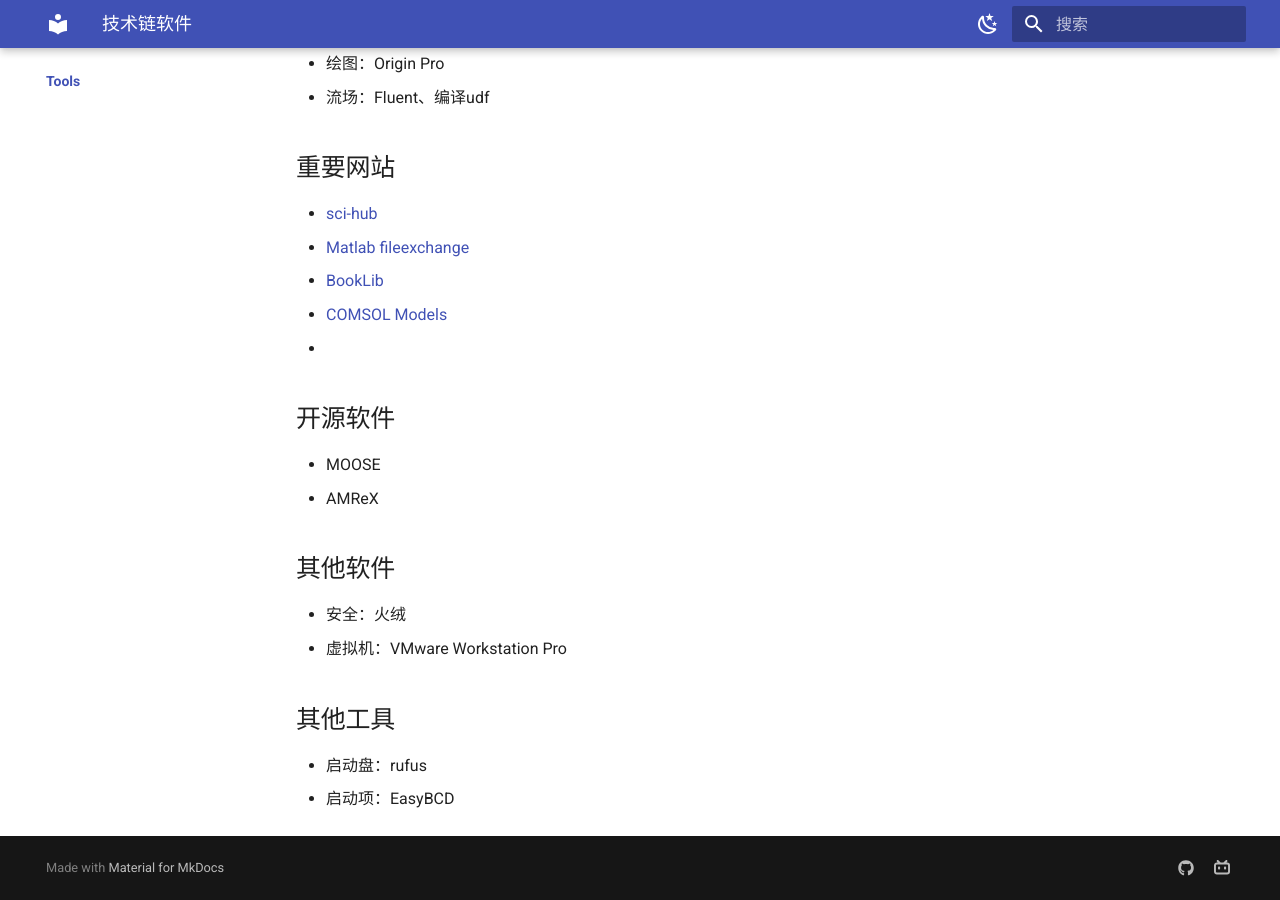
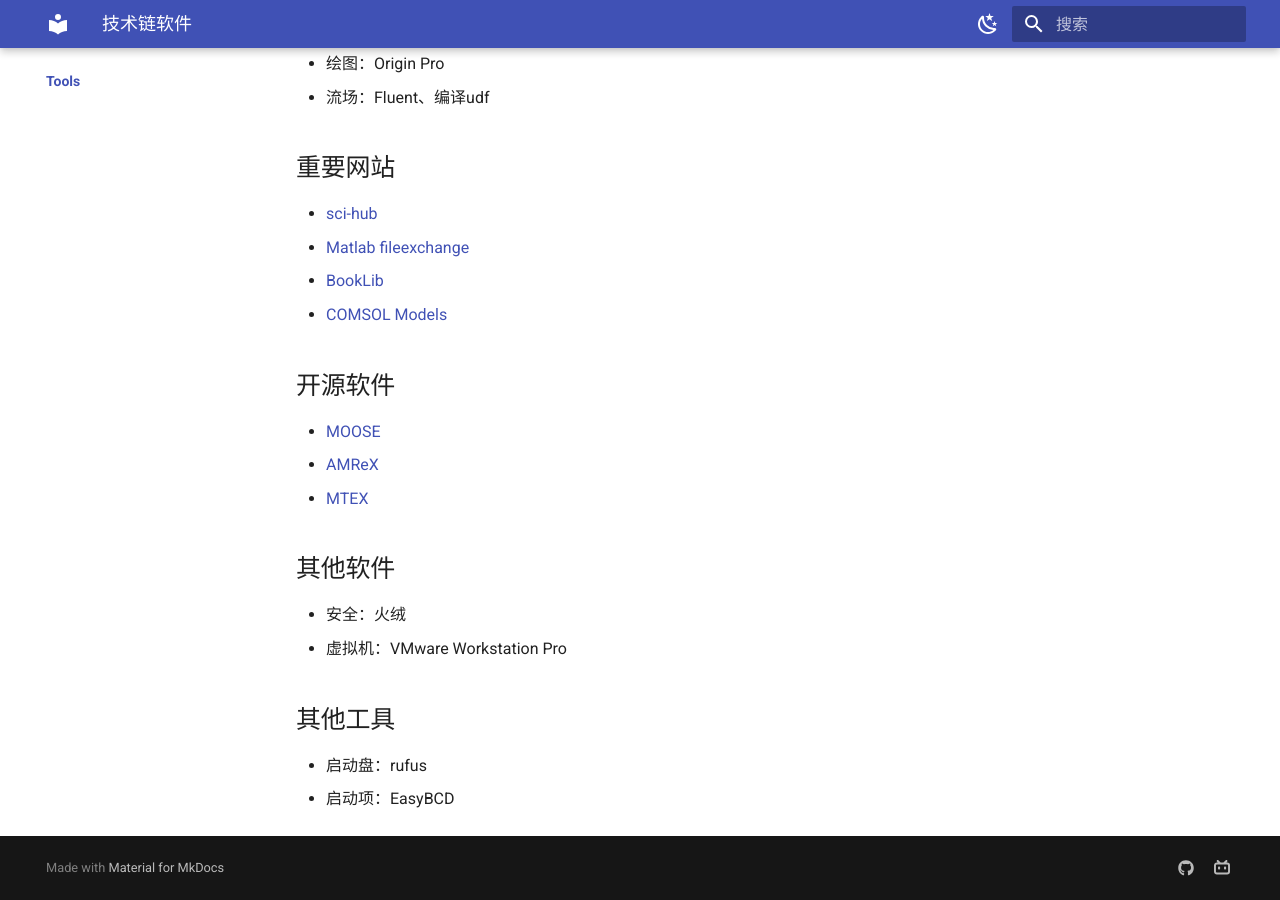
Before and after one commit to jinzhao2aqin/GitLearn, an MkDocs documentation site: the page built from docs/tools/index.md, in a window 1280 px wide and 900 px high, scrolled down 1072 px. Built offline with MkDocs 1.6.1 and Material for MkDocs 9.7.7, drawn with Linux system fonts in a browser that asks for light colours; nearby versions of some CDN libraries; library files that are not in the unit come from our copies.

Commit message:
更新软件网站

```diff
--- a/docs/tools/index.md
+++ b/docs/tools/index.md
@@ -34,13 +34,12 @@
 - [Matlab fileexchange](https://ww2.mathworks.cn/matlabcentral/fileexchange/)
 - [BookLib](http://libgen.rs/)
 - [COMSOL Models](https://cn.comsol.com/models)
--
-
 
 
 ## 开源软件
-- MOOSE
-- AMReX
+- [MOOSE](https://mooseframework.inl.gov/)
+- [AMReX](https://amrex-codes.github.io/)
+- [MTEX](https://mtex-toolbox.github.io/)
 
 ## 其他软件
 - 安全：火绒
```
